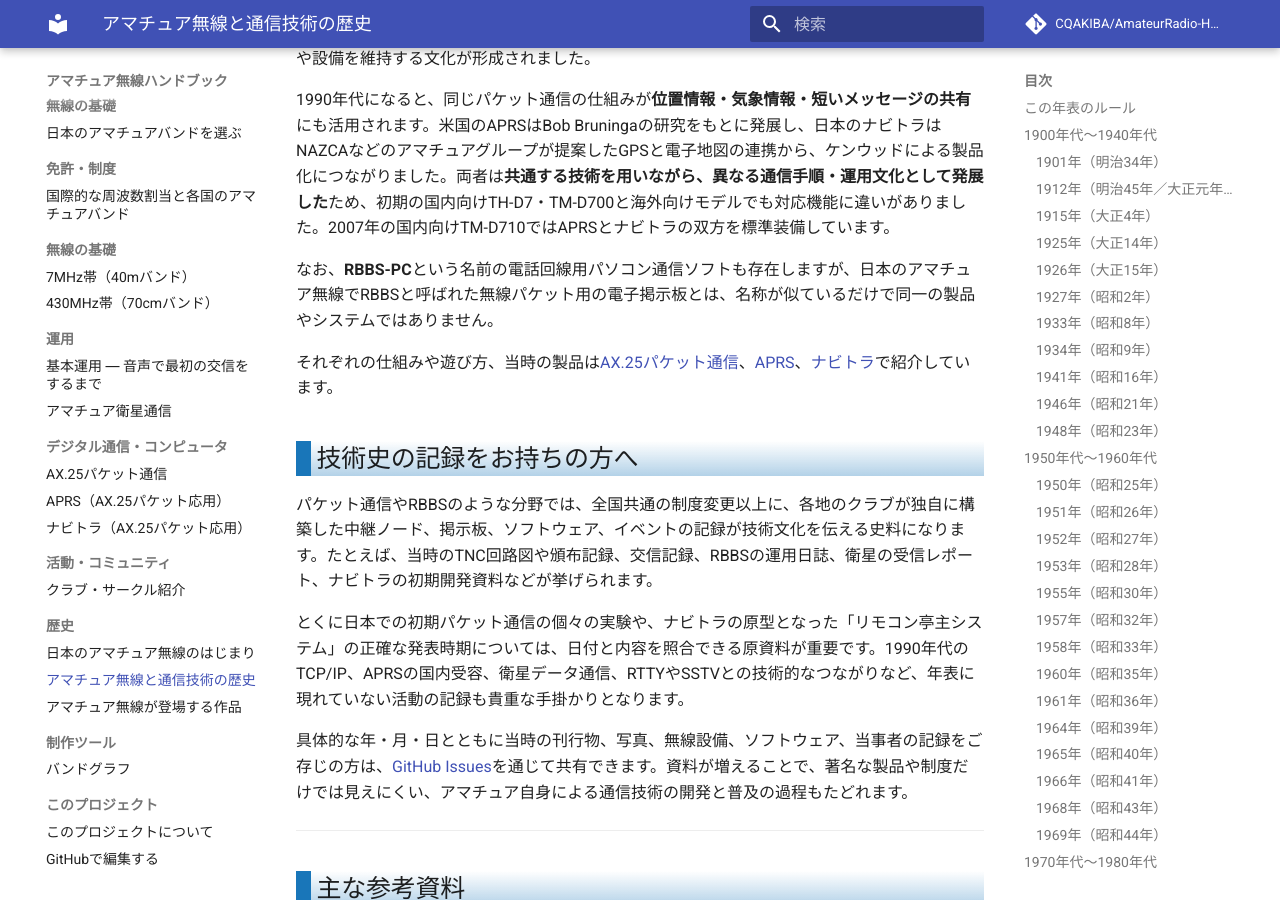
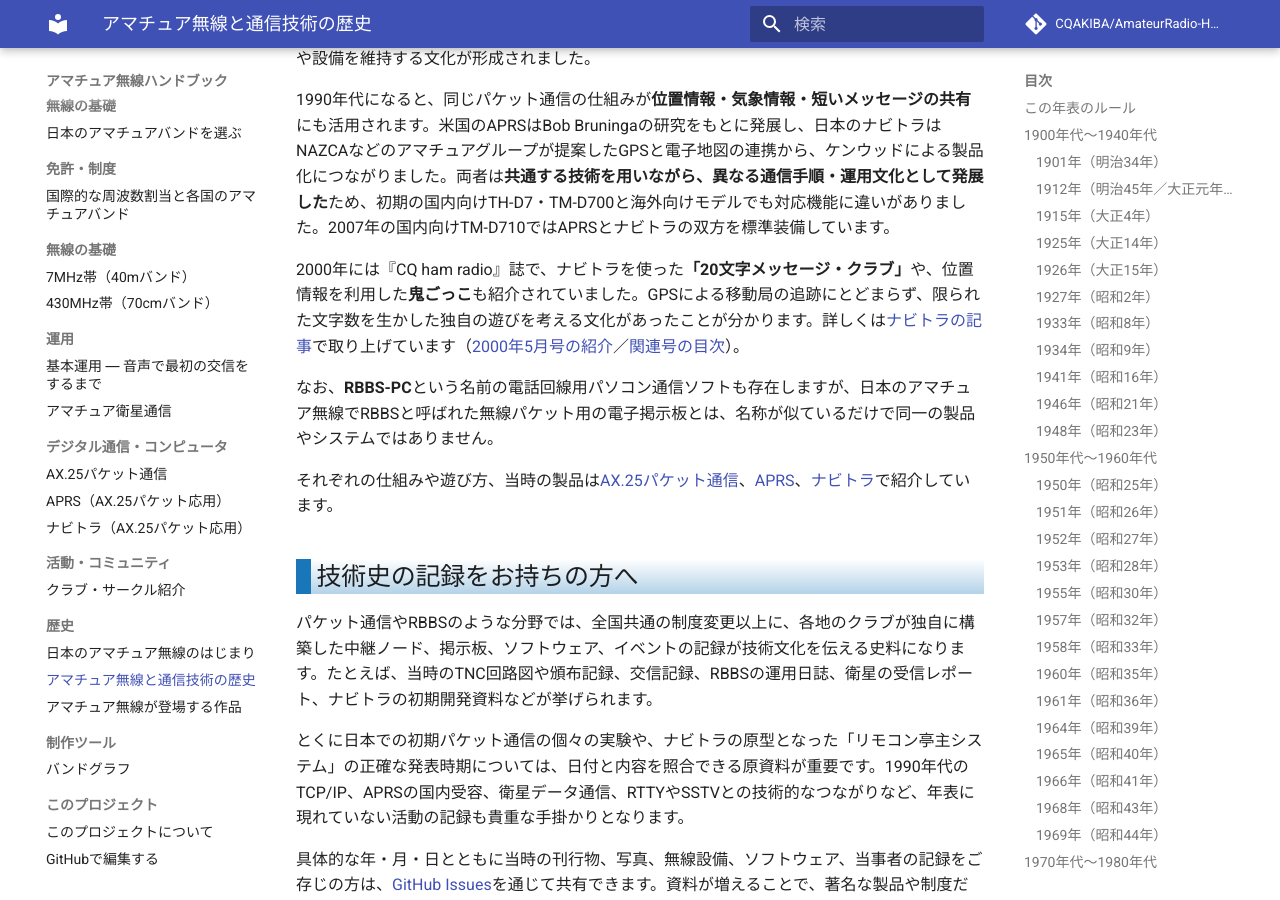
Before and after one commit to CQAKIBA/AmateurRadio-Handbook, an MkDocs documentation site: the page built from docs/15_歴史/history.md, in a window 1280 px wide and 900 px high, scrolled down 15405 px. Built offline with MkDocs 1.6.1 and Material for MkDocs 9.7.7, drawn with Linux system fonts in a browser that asks for light colours; comment, search, counter and statistics services are not loaded.

Commit message:
docs: 年表の考察に2000年のナビトラ20文字メッセージ文化を補足

```diff
--- a/docs/15_歴史/history.md
+++ b/docs/15_歴史/history.md
@@ -428,6 +428,8 @@
 
 1990年代になると、同じパケット通信の仕組みが**位置情報・気象情報・短いメッセージの共有**にも活用されます。米国のAPRSはBob Bruningaの研究をもとに発展し、日本のナビトラはNAZCAなどのアマチュアグループが提案したGPSと電子地図の連携から、ケンウッドによる製品化につながりました。両者は**共通する技術を用いながら、異なる通信手順・運用文化として発展した**ため、初期の国内向けTH-D7・TM-D700と海外向けモデルでも対応機能に違いがありました。2007年の国内向けTM-D710ではAPRSとナビトラの双方を標準装備しています。
 
+2000年には『CQ ham radio』誌で、ナビトラを使った**「20文字メッセージ・クラブ」**や、位置情報を利用した**鬼ごっこ**も紹介されていました。GPSによる移動局の追跡にとどまらず、限られた文字数を生かした独自の遊びを考える文化があったことが分かります。詳しくは[ナビトラの記事](../07_デジタル通信・コンピュータ/ナビトラ.md)で取り上げています（[2000年5月号の紹介](https://www.cqpub.co.jp/cqham/CQHAMWWW/2000-5/index5.htm)／[関連号の目次](https://www.cqpub.co.jp/cqham/CQHAMWWW/2000-10/content.htm)）。
+
 なお、**RBBS-PC**という名前の電話回線用パソコン通信ソフトも存在しますが、日本のアマチュア無線でRBBSと呼ばれた無線パケット用の電子掲示板とは、名称が似ているだけで同一の製品やシステムではありません。
 
 それぞれの仕組みや遊び方、当時の製品は[AX.25パケット通信](../07_デジタル通信・コンピュータ/AX25パケット.md)、[APRS](../07_デジタル通信・コンピュータ/APRS.md)、[ナビトラ](../07_デジタル通信・コンピュータ/ナビトラ.md)で紹介しています。
```
